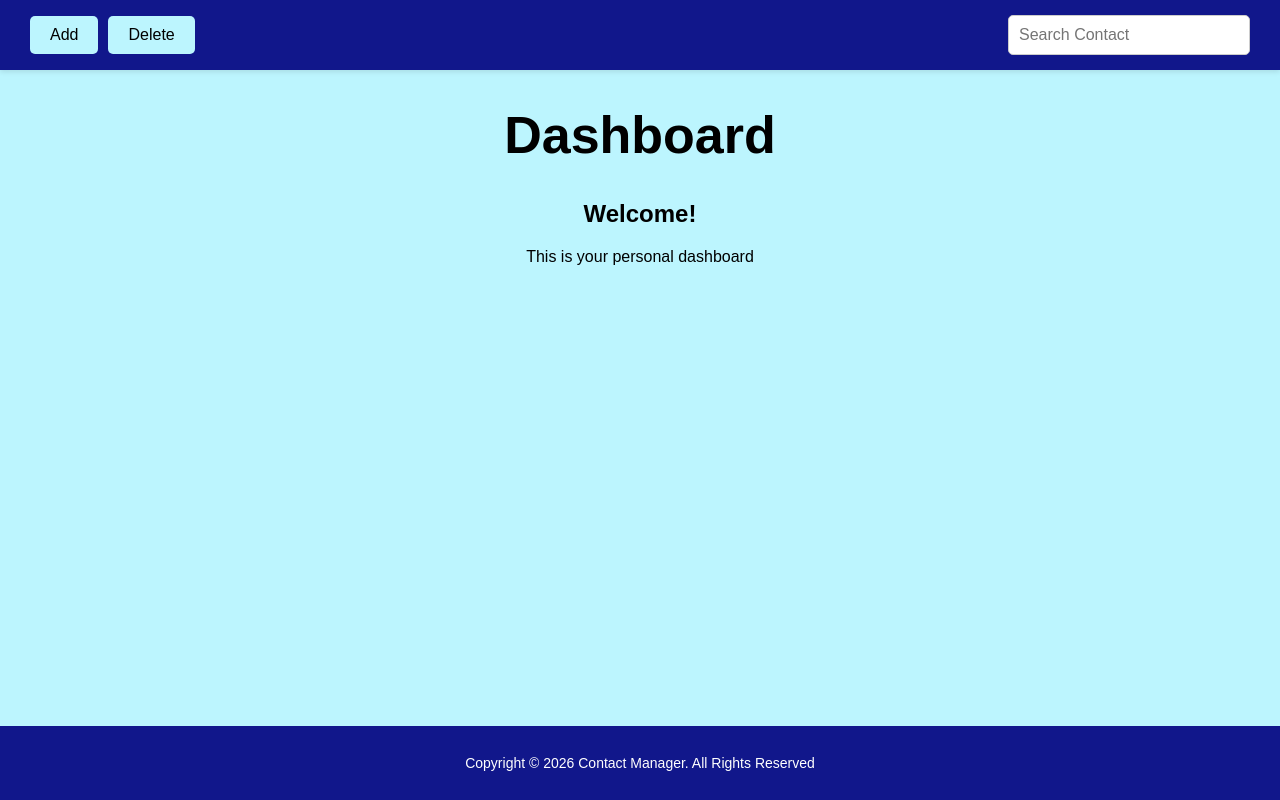
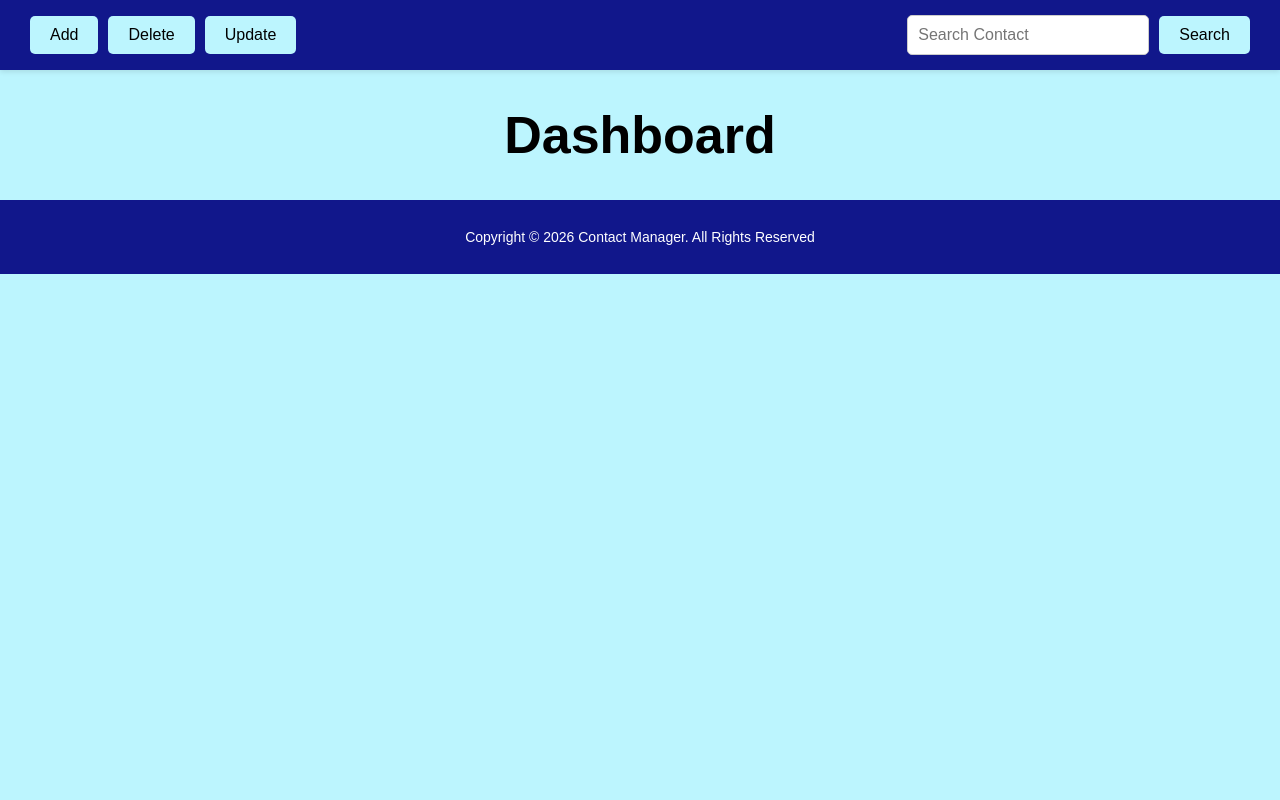
Before and after one commit to AngelP29/contactManager, a PHP site: page /dashboard.html in a window 1280 px wide. Run offline with PHP 8.4, Linux system fonts and the light colour scheme.

Commit message:
updated dashboard

```diff
--- a/css/dashboard.css
+++ b/css/dashboard.css
@@ -3,7 +3,13 @@ body{
     margin: 0;
     padding: 0;
     font-family: Arial, sans-serif;
-    position: relative;
+    min-height: 100vh;
+    display: flex;
+    flex-direction: column;
+}
+
+.wrapper{
+    flex: 1;
 }
 
 header{
@@ -18,6 +24,7 @@ nav{
     justify-content: space-between;
     align-items: center;
     flex-wrap: wrap;
+    gap: 10px;
     background-color: #11178b;
     padding: 15px 30px;
     box-shadow: 0 2px 5px rgba(0,0,0,0.1);
@@ -26,6 +33,12 @@ nav{
 .nav-left{
     display: flex;
     gap: 10px;
+}
+
+.nav-right form{
+    display: flex;
+    gap: 10px;
+    align-items: center;
 }
 
 nav .btn{
@@ -57,12 +70,11 @@ nav .btn.active{
 }
 /*************** end of navigation bar styling ***************/
 
-#home-page{
+#dashboard-content{
     text-align: center;
 }
 
 .footer{
-    position: fixed;
     right: 0;
     left: 0;
     bottom: 0;
--- a/dashboard.html
+++ b/dashboard.html
@@ -10,12 +10,16 @@
     <div class="wrapper">
         <nav class="navbar">
             <div class="nav-left">
-                <button type="button" class="btn">Add</button>
-                <button type="button" class="btn">Delete</button>
+                <button type="button" id="add-contact" class="btn">Add</button>
+                <button type="button" id="delete-contact" class="btn">Delete</button>
+                <button type="button" id="update-contact" class="btn">Update</button>
             </div>
 
             <div class="nav-right">
-                <input type="text" id="searchContact" placeholder="Search Contact">
+                <form id="search-input">
+                    <input type="text" id="searchContact" placeholder="Search Contact">
+                    <button type="submit" class="btn">Search</button>
+                </form>
             </div>
         </nav>
 
@@ -27,9 +31,10 @@
         </header>
 
         <main>
-            <section id="home-page">
-                <h2>Welcome!</h2>
-                <p>This is your personal dashboard</p>
+            <section id="dashboard-content">
+                <div id="contact-list">
+
+                </div>
             </section>
         </main>
 
```
